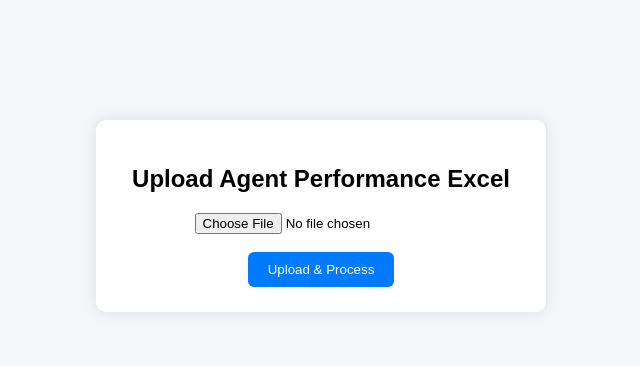
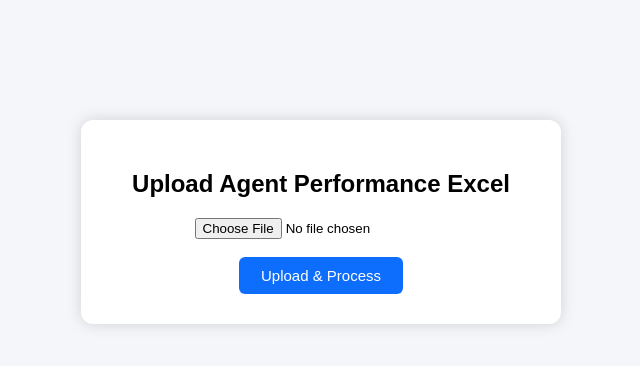
Before and after one commit to Viratmalakar/agent.performance.site, a Flask app: page / in a window 1280 px wide. Shown: the top 366 px of the page, without its empty margins (319-959 px from the left). Run offline with Flask 3, Linux system fonts and the light colour scheme.

Commit message:
Update index.html

```diff
--- a/templates/index.html
+++ b/templates/index.html
@@ -1,24 +1,28 @@
 <!DOCTYPE html>
 <html>
 <head>
-    <title>Agent Performance Upload</title>
+    <title>Upload Agent Performance</title>
     <style>
-        body { font-family: Arial; background: #f4f6f9; }
+        body {
+            font-family: Arial;
+            background: #f4f6f9;
+        }
         .box {
-            width: 400px;
+            width: 420px;
             margin: 120px auto;
-            background: #fff;
-            padding: 25px;
-            border-radius: 10px;
-            box-shadow: 0 0 15px rgba(0,0,0,.1);
+            background: #ffffff;
+            padding: 30px;
+            border-radius: 12px;
+            box-shadow: 0 0 15px rgba(0,0,0,0.15);
             text-align: center;
         }
         button {
-            padding: 10px 20px;
-            background: #007bff;
+            background: #0d6efd;
             color: #fff;
             border: none;
+            padding: 10px 22px;
             border-radius: 6px;
+            font-size: 15px;
             cursor: pointer;
         }
     </style>
@@ -27,7 +31,6 @@
 
 <div class="box">
     <h2>Upload Agent Performance Excel</h2>
-
     <form action="/process" method="post" enctype="multipart/form-data">
         <input type="file" name="file" required><br><br>
         <button type="submit">Upload & Process</button>
```
